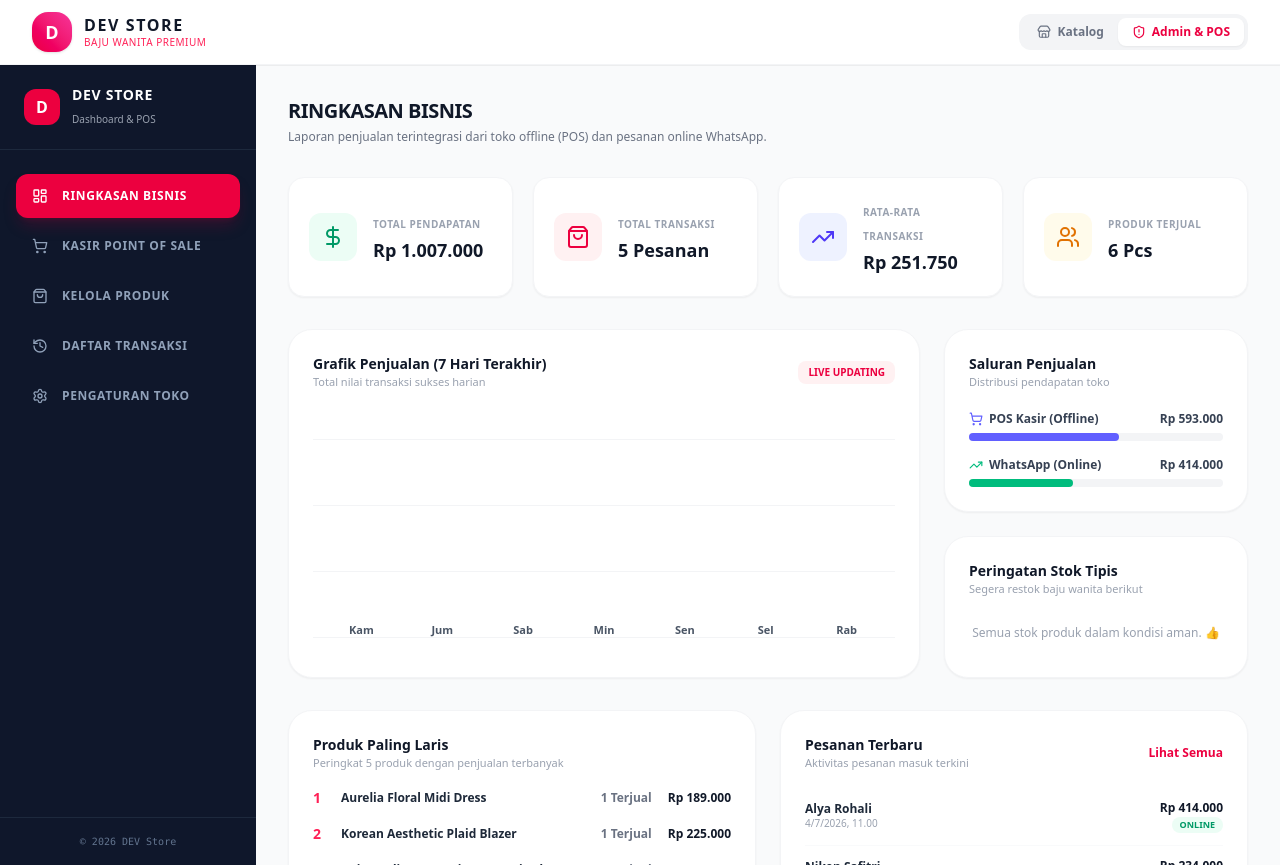
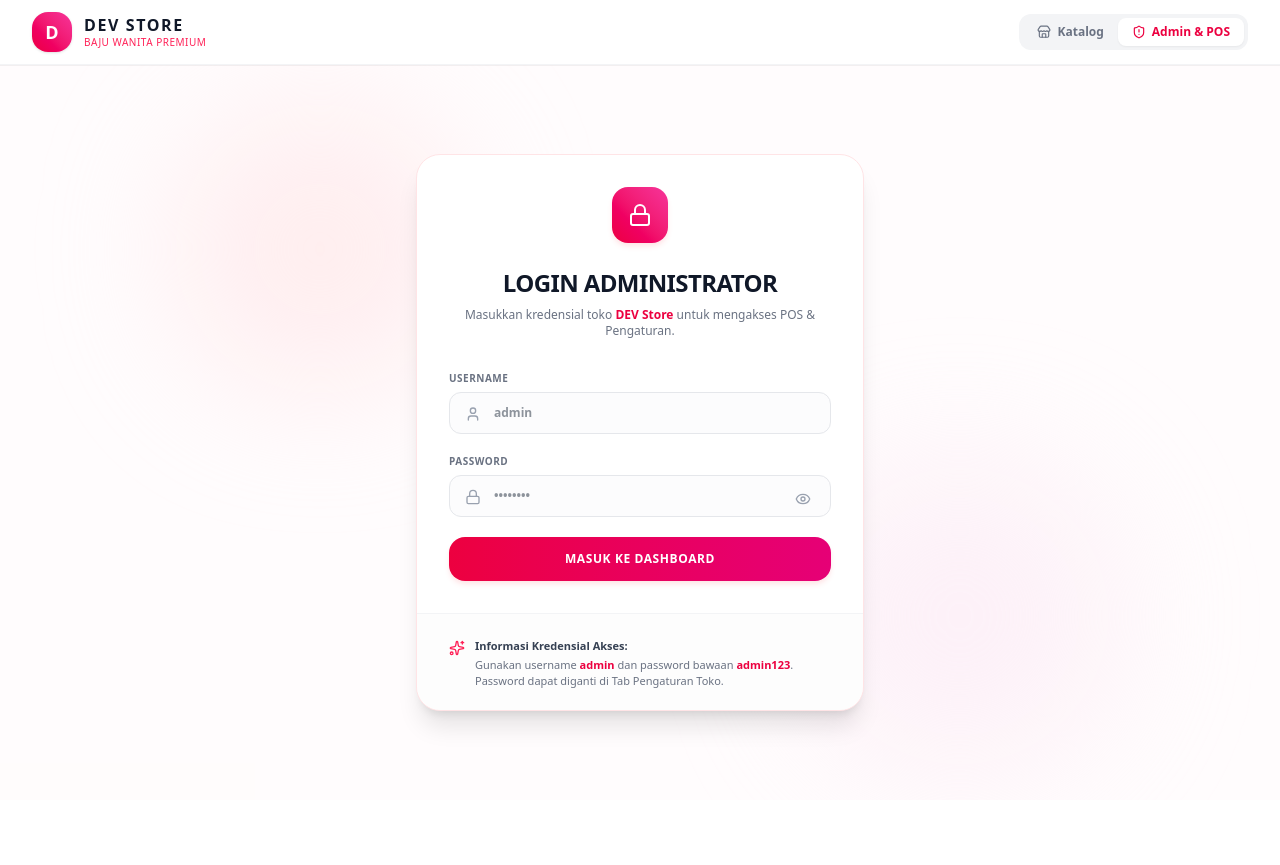
Before and after one commit to DevinaAjeng/devina-ajeng, a React (Vite) app: page / in a window 1280 px wide. Both pictures are taken after a click on the button "Admin & POS". After the commit the page ends 800 px from the top, so only its background shows below. Built offline with nearby package versions, Linux system fonts and the light colour scheme.

Commit message:
feat(admin): implement secure login for admin panel
Added an authentication layer to the admin panel using a dedicated login screen. Introduced password configuration in store settings to secure access to the management dashboard.

```diff
--- a/src/App.tsx
+++ b/src/App.tsx
@@ -7,6 +7,7 @@ import ProductCard from './components/ProductCard';
 import ProductModal from './components/ProductModal';
 import CartDrawer from './components/CartDrawer';
 import AdminPanel from './components/AdminPanel';
+import AdminLogin from './components/AdminLogin';
 import { motion, AnimatePresence } from 'motion/react';
 import { Sparkles, MessageCircle, ArrowRight, RefreshCw, Layers } from 'lucide-react';
 
@@ -110,6 +111,7 @@ export default function App() {
 
   // --- UI/UX Interactive State ---
   const [currentView, setCurrentView] = useState<'webstore' | 'admin'>('webstore');
+  const [isAdminAuthenticated, setIsAdminAuthenticated] = useState(false);
   const [cart, setCart] = useState<CartItem[]>([]);
   const [isCartOpen, setIsCartOpen] = useState(false);
   const [selectedProduct, setSelectedProduct] = useState<Product | null>(null);
@@ -515,8 +517,14 @@ export default function App() {
             </section>
 
           </div>
+        ) : !isAdminAuthenticated ? (
+          /* VIEW 2: MERCHANT ADMIN LOGIN FORM */
+          <AdminLogin
+            storeConfig={storeConfig}
+            onLoginSuccess={() => setIsAdminAuthenticated(true)}
+          />
         ) : (
-          /* VIEW 2: MERCHANT ADMIN & POINT OF SALE DASHBOARD */
+          /* VIEW 3: MERCHANT ADMIN & POINT OF SALE DASHBOARD */
           <AdminPanel
             products={products}
             orders={orders}
@@ -529,6 +537,10 @@ export default function App() {
             onUpdateOrder={handleUpdateOrder}
             onDeleteOrder={handleDeleteOrder}
             onResetProducts={handleResetProducts}
+            onLogout={() => {
+              setIsAdminAuthenticated(false);
+              setCurrentView('webstore');
+            }}
           />
         )}
       </main>
--- /dev/null
+++ b/src/components/AdminLogin.tsx
@@ -0,0 +1,152 @@
+import React, { useState } from 'react';
+import { motion } from 'motion/react';
+import { Lock, User, Eye, EyeOff, ShieldAlert, Sparkles } from 'lucide-react';
+import { StoreConfig } from '../types';
+
+interface AdminLoginProps {
+  storeConfig: StoreConfig;
+  onLoginSuccess: () => void;
+}
+
+export default function AdminLogin({ storeConfig, onLoginSuccess }: AdminLoginProps) {
+  const [username, setUsername] = useState('');
+  const [password, setPassword] = useState('');
+  const [showPassword, setShowPassword] = useState(false);
+  const [error, setError] = useState<string | null>(null);
+  const [isSubmitting, setIsSubmitting] = useState(false);
+
+  const handleSubmit = (e: React.FormEvent) => {
+    e.preventDefault();
+    setError(null);
+    setIsSubmitting(true);
+
+    // Simulate small smooth delay for a native application feel
+    setTimeout(() => {
+      const targetPassword = storeConfig.adminPassword || 'admin123';
+      const lowercaseUsername = username.trim().toLowerCase();
+
+      if (lowercaseUsername === 'admin' && password === targetPassword) {
+        onLoginSuccess();
+      } else {
+        setError('Username atau Password salah. Silakan coba lagi!');
+        setIsSubmitting(false);
+      }
+    }, 600);
+  };
+
+  return (
+    <div className="flex-grow flex items-center justify-center px-4 py-16 bg-rose-50/20 relative overflow-hidden">
+      {/* Decorative background blur blobs */}
+      <div className="absolute top-1/4 left-1/4 -translate-x-1/2 -translate-y-1/2 w-72 h-72 rounded-full bg-rose-100/60 blur-3xl pointer-events-none" />
+      <div className="absolute bottom-1/4 right-1/4 translate-x-1/2 translate-y-1/2 w-80 h-80 rounded-full bg-pink-100/50 blur-3xl pointer-events-none" />
+
+      <motion.div
+        initial={{ opacity: 0, y: 20 }}
+        animate={{ opacity: 1, y: 0 }}
+        transition={{ duration: 0.5, ease: 'easeOut' }}
+        className="w-full max-w-md bg-white border border-rose-100 shadow-xl rounded-3xl overflow-hidden relative z-10 p-8"
+        id="admin-login-card"
+      >
+        {/* Decorative Badge */}
+        <div className="flex justify-center mb-6">
+          <div className="flex h-14 w-14 items-center justify-center rounded-2xl bg-gradient-to-tr from-rose-600 to-pink-500 font-black text-white text-2xl shadow-md shadow-rose-100">
+            <Lock className="h-6 w-6" />
+          </div>
+        </div>
+
+        {/* Title */}
+        <div className="text-center space-y-2 mb-8">
+          <h2 className="text-2xl font-black text-gray-900 uppercase tracking-tight">Login Administrator</h2>
+          <p className="text-xs text-gray-500">
+            Masukkan kredensial toko <span className="font-bold text-rose-600">{storeConfig.storeName}</span> untuk mengakses POS & Pengaturan.
+          </p>
+        </div>
+
+        {/* Error Alert Panel */}
+        {error && (
+          <motion.div
+            initial={{ opacity: 0, scale: 0.95 }}
+            animate={{ opacity: 1, scale: 1 }}
+            className="mb-6 p-4 rounded-2xl bg-red-50 border border-red-100 text-xs font-semibold text-red-600 flex items-start gap-2.5"
+            id="login-error-alert"
+          >
+            <ShieldAlert className="h-4 w-4 mt-0.5 flex-none" />
+            <span>{error}</span>
+          </motion.div>
+        )}
+
+        {/* Form */}
+        <form onSubmit={handleSubmit} className="space-y-5">
+          <div className="space-y-1.5">
+            <label className="block text-[10px] font-extrabold text-gray-500 uppercase tracking-wider">Username</label>
+            <div className="relative">
+              <span className="absolute left-4 top-3.5 text-gray-400">
+                <User className="h-4 w-4" />
+              </span>
+              <input
+                type="text"
+                required
+                value={username}
+                onChange={(e) => setUsername(e.target.value)}
+                placeholder="admin"
+                className="w-full bg-gray-50/50 hover:bg-gray-50 border border-gray-200 focus:border-rose-300 focus:bg-white rounded-xl pl-11 pr-4 py-3 text-xs font-semibold focus:outline-hidden transition-all text-gray-800"
+                id="login-username-input"
+              />
+            </div>
+          </div>
+
+          <div className="space-y-1.5">
+            <label className="block text-[10px] font-extrabold text-gray-500 uppercase tracking-wider">Password</label>
+            <div className="relative">
+              <span className="absolute left-4 top-3.5 text-gray-400">
+                <Lock className="h-4 w-4" />
+              </span>
+              <input
+                type={showPassword ? 'text' : 'password'}
+                required
+                value={password}
+                onChange={(e) => setPassword(e.target.value)}
+                placeholder="••••••••"
+                className="w-full bg-gray-50/50 hover:bg-gray-50 border border-gray-200 focus:border-rose-300 focus:bg-white rounded-xl pl-11 pr-12 py-3 text-xs font-semibold focus:outline-hidden transition-all text-gray-800"
+                id="login-password-input"
+              />
+              <button
+                type="button"
+                onClick={() => setShowPassword(!showPassword)}
+                className="absolute right-4 top-3 text-gray-400 hover:text-gray-600 transition-colors p-1"
+                id="toggle-password-btn"
+                title={showPassword ? 'Sembunyikan sandi' : 'Tampilkan sandi'}
+              >
+                {showPassword ? <EyeOff className="h-4 w-4" /> : <Eye className="h-4 w-4" />}
+              </button>
+            </div>
+          </div>
+
+          <button
+            type="submit"
+            disabled={isSubmitting}
+            className={`w-full py-3.5 bg-gradient-to-r from-rose-600 to-pink-600 hover:from-rose-700 hover:to-pink-700 text-white font-extrabold rounded-2xl text-xs uppercase tracking-wider shadow-md shadow-rose-100 transition-all active:scale-98 flex items-center justify-center gap-2 ${
+              isSubmitting ? 'opacity-85 cursor-not-allowed' : 'cursor-pointer'
+            }`}
+            id="submit-login-btn"
+          >
+            {isSubmitting ? (
+              <div className="h-4 w-4 animate-spin rounded-full border-2 border-white border-t-transparent" />
+            ) : (
+              'Masuk Ke Dashboard'
+            )}
+          </button>
+        </form>
+
+        {/* Demo Credentials Hint Footer */}
+        <div className="mt-8 pt-6 border-t border-gray-100 bg-gray-50/40 -mx-8 -mb-8 px-8 py-5 flex items-start gap-2.5">
+          <Sparkles className="h-4 w-4 text-rose-500 mt-0.5 flex-none" />
+          <div className="space-y-0.5 text-[11px] text-gray-500 leading-normal">
+            <span className="font-bold text-gray-700 block">Informasi Kredensial Akses:</span>
+            <span>Gunakan username <span className="font-bold text-rose-600">admin</span> dan password bawaan <span className="font-bold text-rose-600">admin123</span>. Password dapat diganti di Tab Pengaturan Toko.</span>
+          </div>
+        </div>
+      </motion.div>
+    </div>
+  );
+}
--- a/src/components/AdminPanel.tsx
+++ b/src/components/AdminPanel.tsx
@@ -24,7 +24,8 @@ import {
   X,
   CreditCard,
   QrCode,
-  FileText
+  FileText,
+  LogOut
 } from 'lucide-react';
 
 interface AdminPanelProps {
@@ -39,6 +40,7 @@ interface AdminPanelProps {
   onUpdateOrder: (order: Order) => void;
   onDeleteOrder: (id: string) => void;
   onResetProducts: () => void;
+  onLogout?: () => void;
 }
 
 export default function AdminPanel({
@@ -53,6 +55,7 @@ export default function AdminPanel({
   onUpdateOrder,
   onDeleteOrder,
   onResetProducts,
+  onLogout,
 }: AdminPanelProps) {
   const [activeTab, setActiveTab] = useState<'dashboard' | 'pos' | 'products' | 'orders' | 'settings'>('dashboard');
 
@@ -93,6 +96,7 @@ export default function AdminPanel({
   const [setWaNumber, setSetWaNumber] = useState(storeConfig.whatsappNumber);
   const [setAddress, setSetAddress] = useState(storeConfig.address);
   const [setTaxRate, setSetTaxRate] = useState(storeConfig.taxRate);
+  const [setAdminPassword, setSetAdminPassword] = useState(storeConfig.adminPassword || 'admin123');
 
   // Sync settings inputs when prop updates
   useEffect(() => {
@@ -100,6 +104,7 @@ export default function AdminPanel({
     setSetWaNumber(storeConfig.whatsappNumber);
     setSetAddress(storeConfig.address);
     setSetTaxRate(storeConfig.taxRate);
+    setSetAdminPassword(storeConfig.adminPassword || 'admin123');
   }, [storeConfig]);
 
   // CATEGORIES extracted dynamically
@@ -357,7 +362,8 @@ export default function AdminPanel({
       whatsappNumber: setWaNumber,
       address: setAddress,
       currencySymbol: 'Rp',
-      taxRate: Number(setTaxRate)
+      taxRate: Number(setTaxRate),
+      adminPassword: setAdminPassword,
     });
     alert('Pengaturan toko berhasil diperbarui!');
   };
@@ -457,6 +463,17 @@ export default function AdminPanel({
             <Settings className="h-4 w-4 flex-shrink-0" />
             Pengaturan Toko
           </button>
+
+          {onLogout && (
+            <button
+              onClick={onLogout}
+              className="w-full flex items-center gap-3.5 px-4 py-3.5 rounded-xl text-xs font-bold uppercase tracking-wider transition-all text-slate-400 hover:bg-red-950/40 hover:text-red-400 mt-6 border-t border-slate-800/40 pt-5"
+              id="btn-logout-admin"
+            >
+              <LogOut className="h-4 w-4 flex-shrink-0" />
+              Keluar Admin
+            </button>
+          )}
         </nav>
 
         {/* Sidebar Footer */}
@@ -1474,6 +1491,19 @@ export default function AdminPanel({
                     />
                   </div>
 
+                  <div>
+                    <label className="block text-xs font-bold text-gray-600 uppercase mb-1">Password Admin Baru (Login POS)</label>
+                    <input
+                      type="text"
+                      required
+                      value={setAdminPassword}
+                      onChange={e => setSetAdminPassword(e.target.value)}
+                      placeholder="admin123"
+                      className="w-full bg-gray-50 border border-gray-200 rounded-xl px-4 py-2.5 text-xs font-semibold focus:outline-hidden"
+                    />
+                    <span className="text-[10px] text-gray-400 mt-1 block">Sandi bawaan adalah "admin123". Ubah password ini demi keamanan data Anda.</span>
+                  </div>
+
                   <button
                     type="submit"
                     className="px-6 py-3.5 bg-rose-600 hover:bg-rose-700 text-white font-extrabold rounded-2xl text-xs uppercase tracking-wider shadow-md shadow-rose-200 flex items-center gap-1.5"
--- a/src/types.ts
+++ b/src/types.ts
@@ -43,4 +43,5 @@ export interface StoreConfig {
   address: string;
   currencySymbol: string;
   taxRate: number; // in percentage, e.g., 10 for 10%
+  adminPassword?: string;
 }
```
